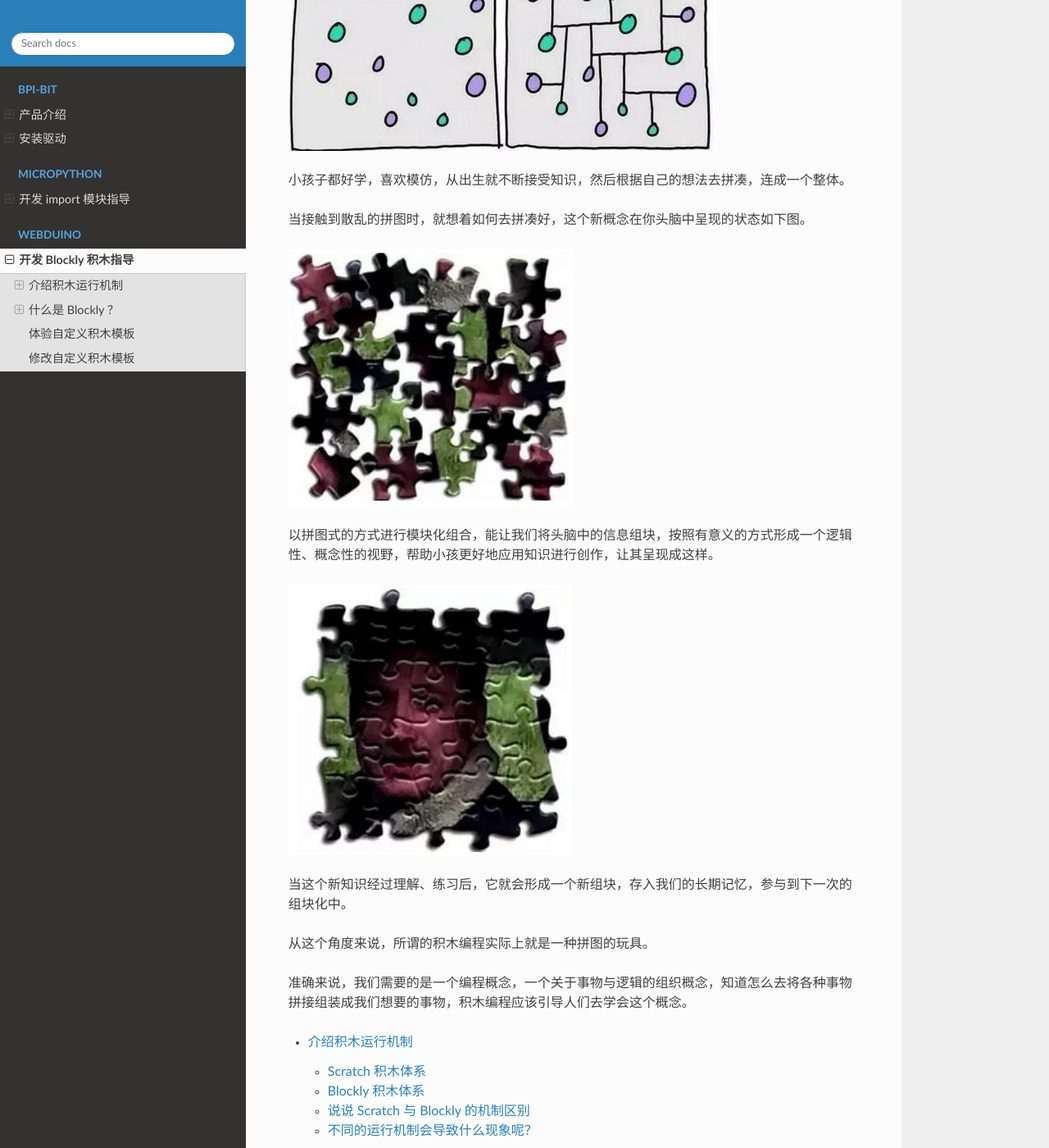
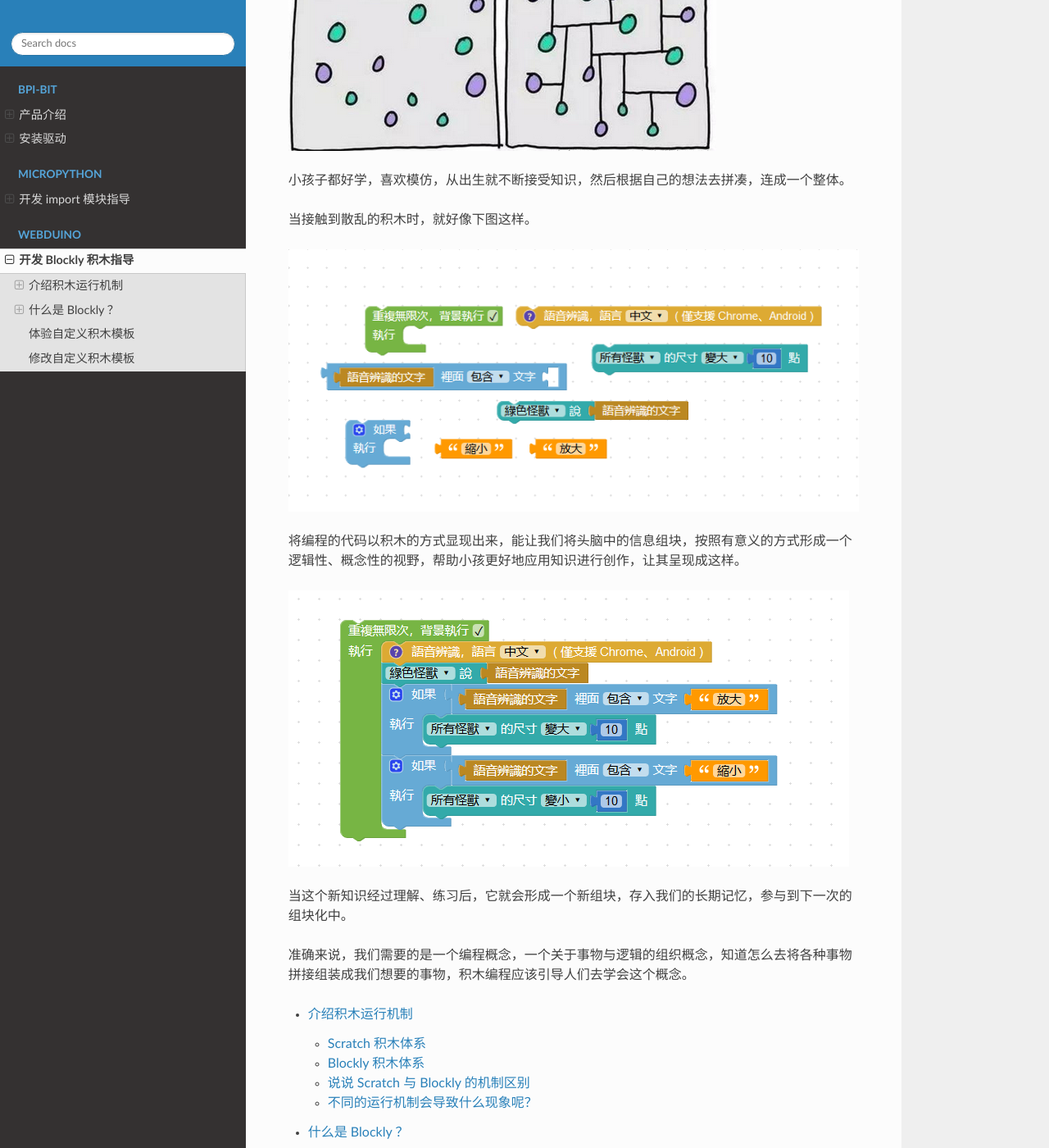
Before and after one commit to BPI-STEAM/Dev, a Sphinx documentation site: the page built from source/web/index.rst, in a window 1280 px wide and 1400 px high, scrolled down 481 px. Shown: the whole window at 82% size. Built offline with Sphinx 7.4.7 and the Read the Docs theme 2.0.0, drawn with Linux system fonts in a browser that asks for light colours.

Commit message:
修正一下说法

```diff
--- a/source/web/index.rst
+++ b/source/web/index.rst
@@ -9,17 +9,15 @@
 
 小孩子都好学，喜欢模仿，从出生就不断接受知识，然后根据自己的想法去拼凑，连成一个整体。
 
-当接触到散乱的拼图时，就想着如何去拼凑好，这个新概念在你头脑中呈现的状态如下图。
+当接触到散乱的积木时，就好像下图这样。
 
 .. image:: images/start.png
 
-以拼图式的方式进行模块化组合，能让我们将头脑中的信息组块，按照有意义的方式形成一个逻辑性、概念性的视野，帮助小孩更好地应用知识进行创作，让其呈现成这样。
+将编程的代码以积木的方式显现出来，能让我们将头脑中的信息组块，按照有意义的方式形成一个逻辑性、概念性的视野，帮助小孩更好地应用知识进行创作，让其呈现成这样。
 
 .. image:: images/result.png
 
 当这个新知识经过理解、练习后，它就会形成一个新组块，存入我们的长期记忆，参与到下一次的组块化中。
-
-从这个角度来说，所谓的积木编程实际上就是一种拼图的玩具。
 
 准确来说，我们需要的是一个编程概念，一个关于事物与逻辑的组织概念，知道怎么去将各种事物拼接组装成我们想要的事物，积木编程应该引导人们去学会这个概念。
 
```
Also changed, not shown: source/web/images/result.png, source/web/images/start.png.
